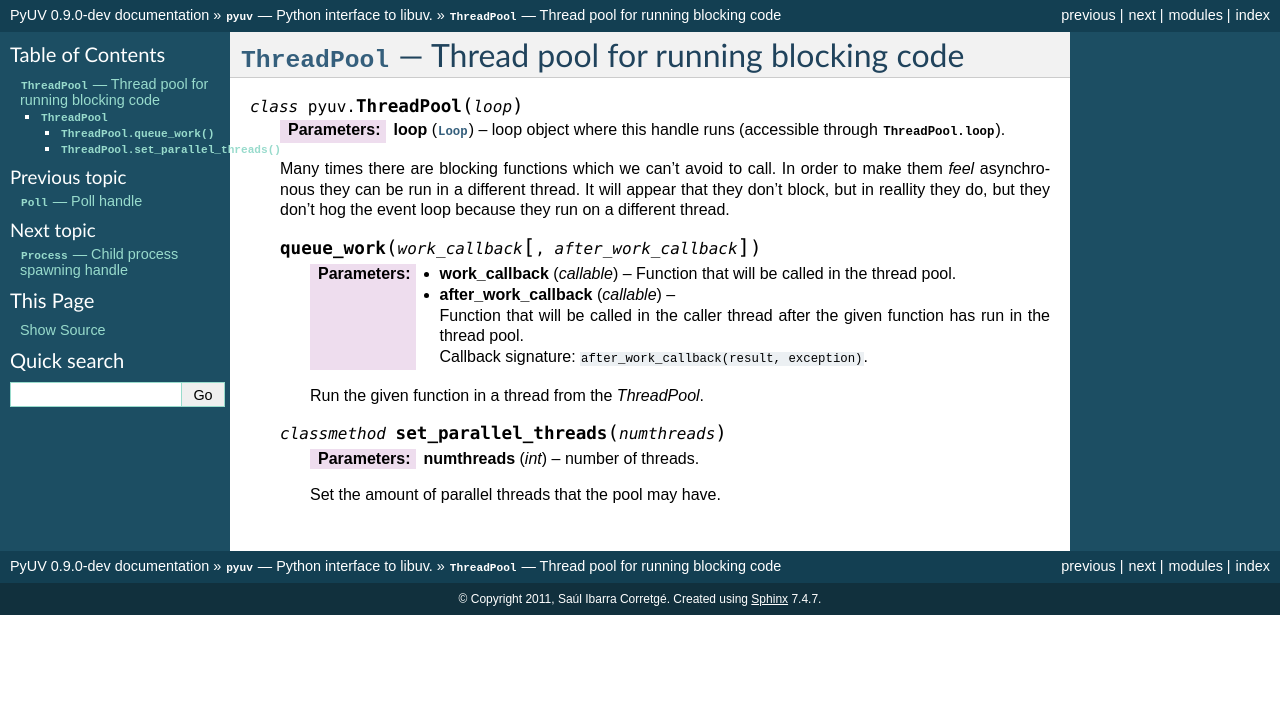
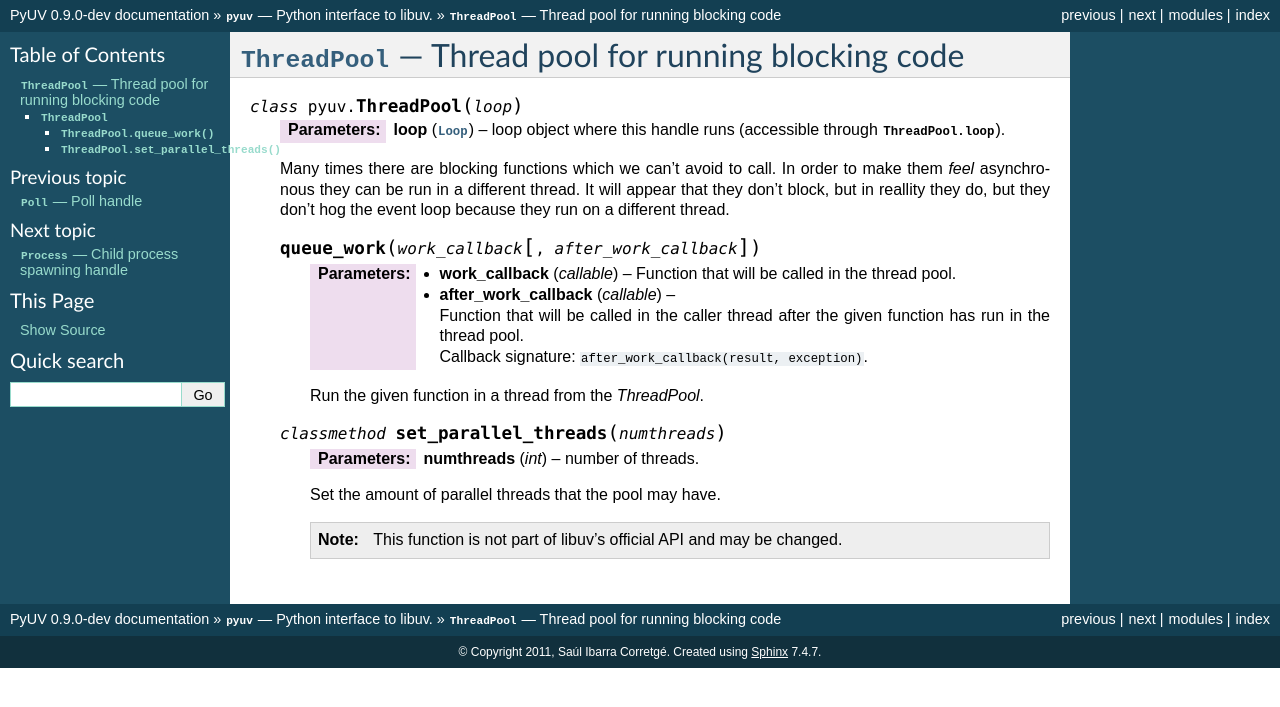
Before and after one commit to saghul/pyuv, a Sphinx documentation site: the page built from docs/threadpool.rst, in a window 1280 px wide. Shown: the top 707 px of the page. Built offline with Sphinx 7.4.7, drawn with Linux system fonts in a browser that asks for light colours.

Commit message:
Added note on custom API function

```diff
--- a/docs/threadpool.rst
+++ b/docs/threadpool.rst
@@ -35,3 +35,6 @@
         :param int numthreads: number of threads.
 
         Set the amount of parallel threads that the pool may have.
+
+        .. note::
+            This function is not part of libuv's official API and may be changed.
```
